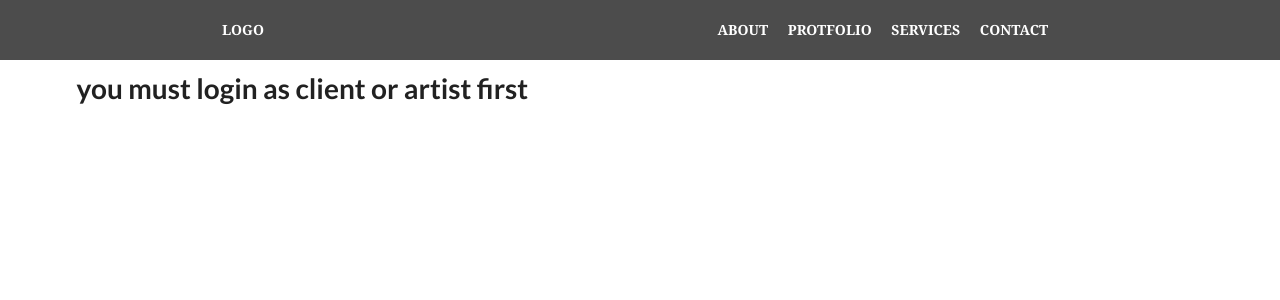
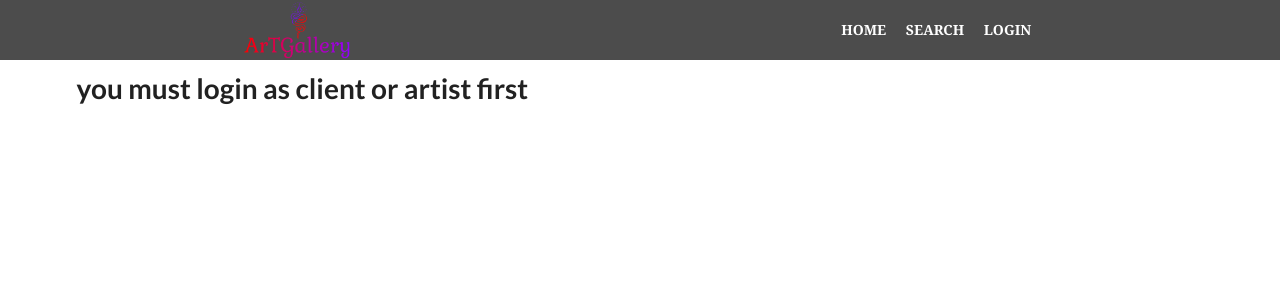
Before and after one commit to chaudharynabin6/Online-Art-Gallery, a Django app: page /cart/ in a window 1280 px wide. Shown: the top 300 px of the page. Run offline with Django 3.2, Linux system fonts and the light colour scheme; some libraries are stand-ins or nearby versions.

Commit message:
nav-bar : updating  url and logo

```diff
--- a/src/templates/main/new-navbar.html
+++ b/src/templates/main/new-navbar.html
@@ -1,26 +1,45 @@
-
-<div id="navbar">
+{% load static %}
+<div style="position: fixed; top: 0;"id="navbar">
 <header class="mainHeader">
-        <div class="logo">
-            <a href="#">LOGO</a>
+        <div class="logo" style="height:100%;">
+            <a href="#"><img style="height:100%;"src="{% static 'logo.png' %}" alt="" srcset=""></a>
         </div>
         <input type="checkbox" class="menuBtn" id="menuBtn">
             <label for="menuBtn" class="menuIcon">
                 <span class="menuIconLine"></span>
             </label>
         <ul class="navLinks">
+            {% if not request.user.is_superuser %}
             <li class="navLink">
-                <a href="#">About</a>
+                <a href="{% url 'artGallery:home' %}">HOME</a>
             </li>
             <li class="navLink">
-                <a href="#">Protfolio</a>
+                <a href="{% url 'search:search-art' %}">SEARCH</a>
+            </li>
+            {% if request.user.is_authenticated %}
+            <li class="navLink">
+                <a href="{% url 'client:profile' %}">PROFILE</a>
             </li>
             <li class="navLink">
-                <a href="#">Services</a>
+                <a href="{% url 'cart:cart' %}">CART</a>
             </li>
+            {% endif %}
+
+            {% endif %}
+            {% if request.user.is_authenticated %}
             <li class="navLink">
-                <a href="#">contact</a>
+                <a href="{% url 'exhibition:exhibition-hall' %}">EXHIBITION</a>
             </li>
+            {% endif %}
+            {% if not request.user.is_authenticated %}
+             <li class="navLink">
+                <a href="{% url 'authentication:login' %}">LOGIN</a>
+            </li>
+           {% else %}
+            <li class="navLink">
+                <a href="{% url 'authentication:logout' %}">LOGOUT</a>
+            </li>
+            {% endif %}
         </ul>
 
     </header>
```
Also changed, not shown: src/static_project/logo.png (added).
